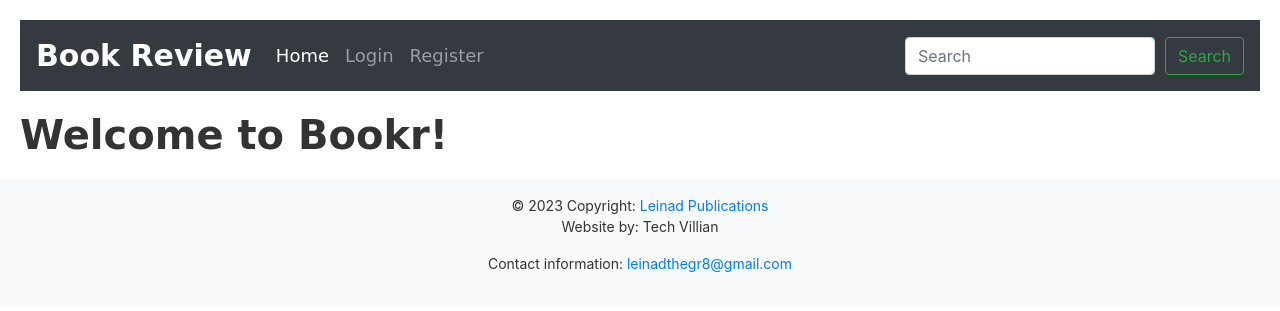
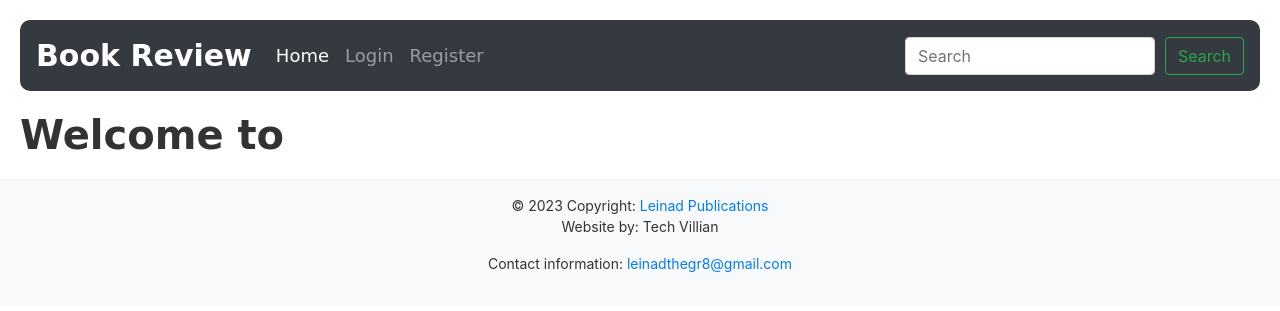
Before and after one commit to Dannysesi/bookr, a Django app: template reviews/templates/base.html in a window 1280 px wide. Shown: the top 311 px of the page. Run offline with Django 4.2, Linux system fonts and the light colour scheme; the template is opened without the code that fills it, so the values that code supplies are empty; some libraries are stand-ins or nearby versions.

Commit message:
modified base html

```diff
--- a/reviews/templates/base.html
+++ b/reviews/templates/base.html
@@ -66,7 +66,7 @@
   </style>
 </head>
 <body>
-  <nav class="navbar navbar-expand-sm navbar-dark bg-dark sticky-top">
+  <nav class="navbar navbar-expand-sm navbar-dark bg-dark sticky-top" style="border-radius: 10px;">
     <a class="navbar-brand" href="/" style="font-family: cursive;">Book Review</a>
     <button class="navbar-toggler" type="button" data-toggle="collapse" data-target="#navbarSupportedContent" aria-controls="navbarSupportedContent" aria-expanded="false" aria-label="Toggle navigation">
       <span class="navbar-toggler-icon"></span>
@@ -104,7 +104,7 @@
   {% endfor %}
   {% endif %}
   {% block content %}
-  <h1 style="margin: 20px; font-family: cursive;"><b>Welcome to Bookr!</b></h1>
+  <h1 style="margin: 20px; font-family: cursive;"><b>Welcome to {{ user.username }}</b></h1>
   {% endblock %}
 
   <!-- Copyright -->
```
